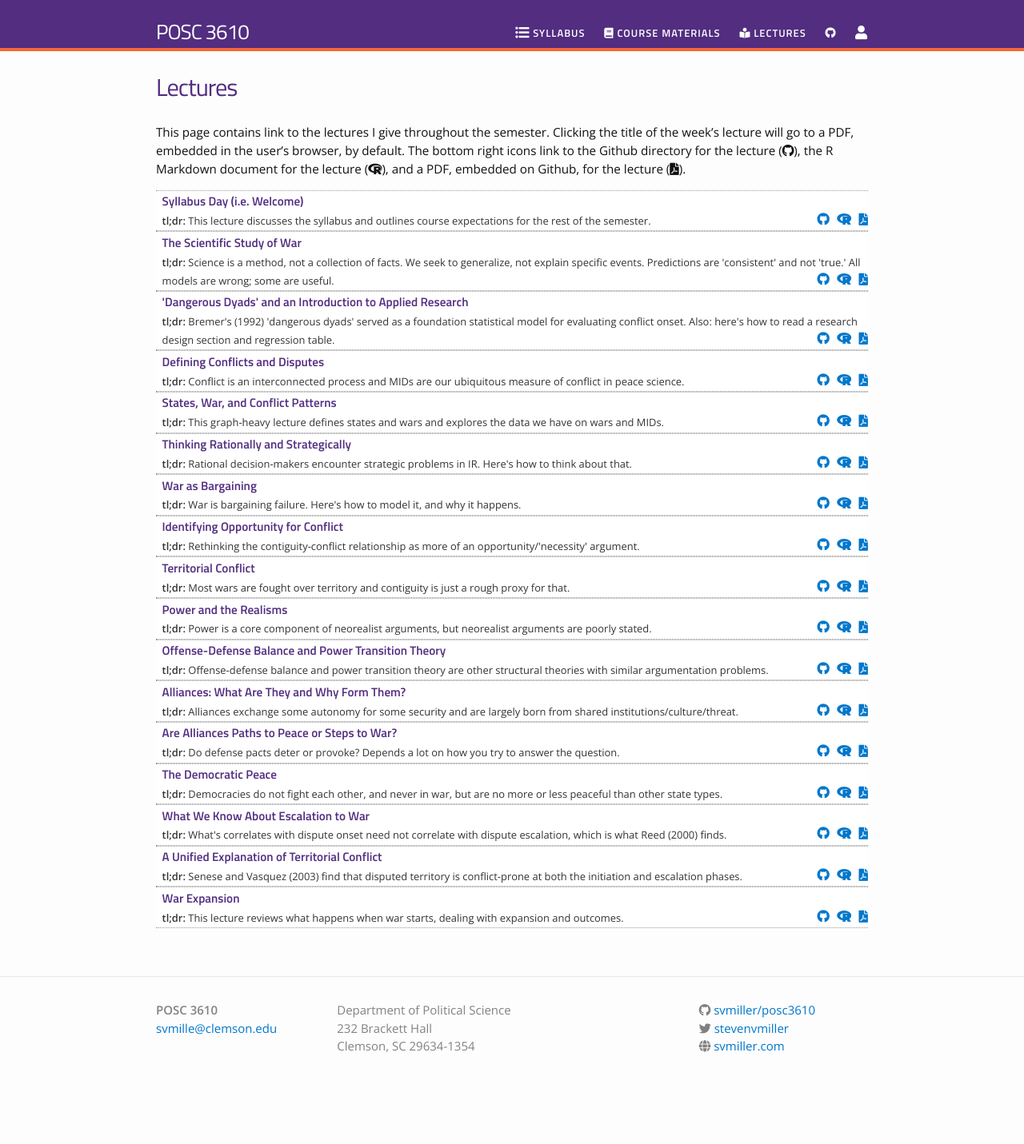
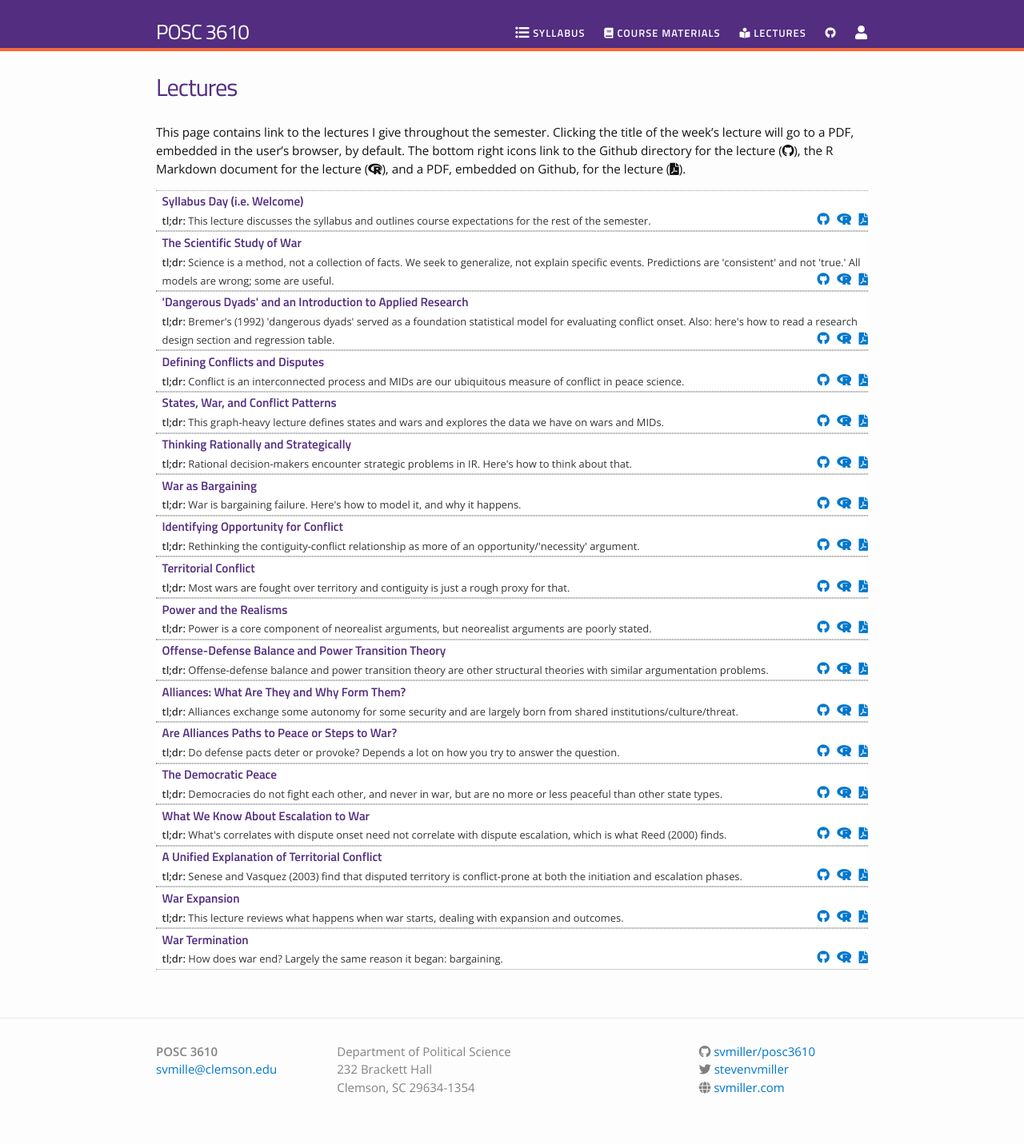
Before and after one commit to svmiller/posc3610, a Jekyll site: the page built from lectures.md, in a window 1280 px wide. Shown: the whole page at 80% size. Built offline with Jekyll 4.4.1, drawn with Linux system fonts in a browser that asks for light colours; nearby versions of some CDN libraries; before the commit the page ends 1380 px from its top, so only the background shows below that.

Commit message:
add lecture

```diff
--- a/_data/lectures.yml
+++ b/_data/lectures.yml
@@ -82,3 +82,8 @@
   filename: war-evolution-1
   dirname: war-evolution-1
   tldr: "This lecture reviews what happens when war starts, dealing with expansion and outcomes."
+
+- title: "War Termination"
+  filename: war-termination
+  dirname: war-termination
+  tldr: "How does war end? Largely the same reason it began: bargaining."
```
